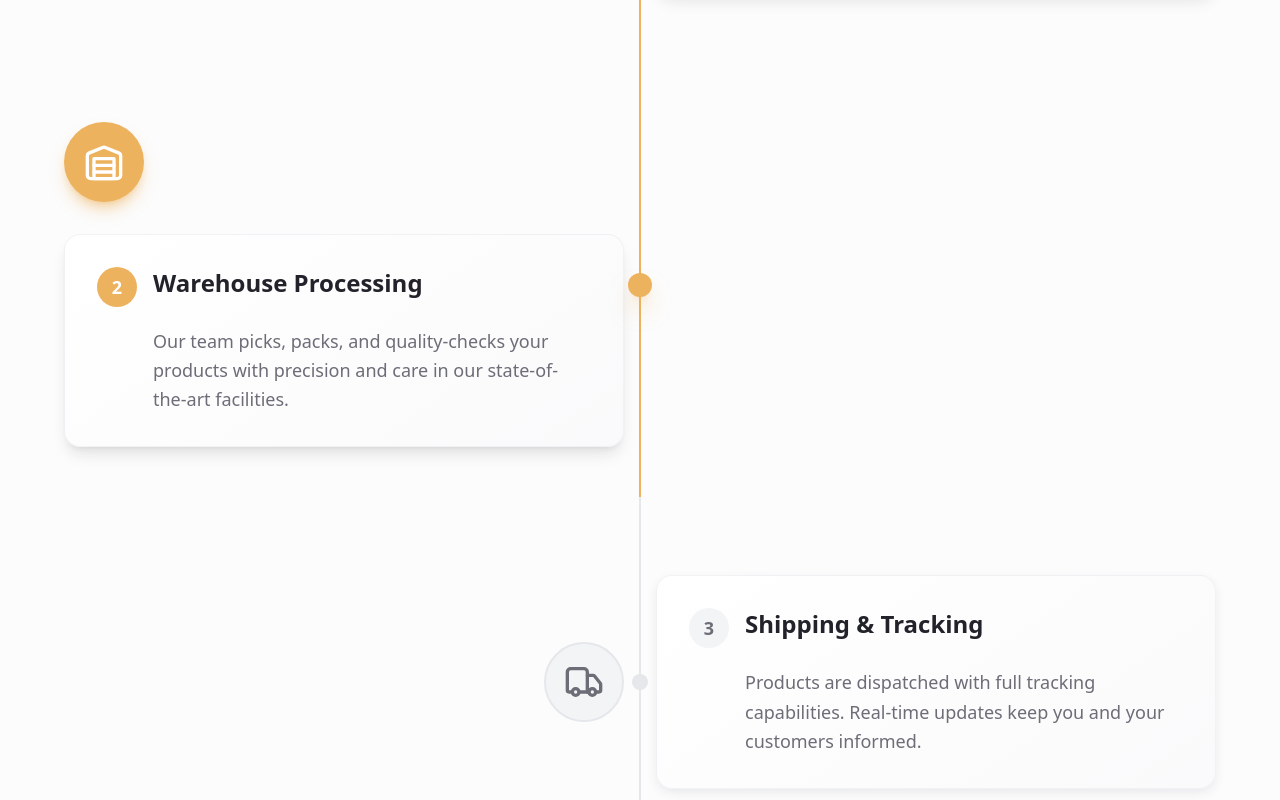
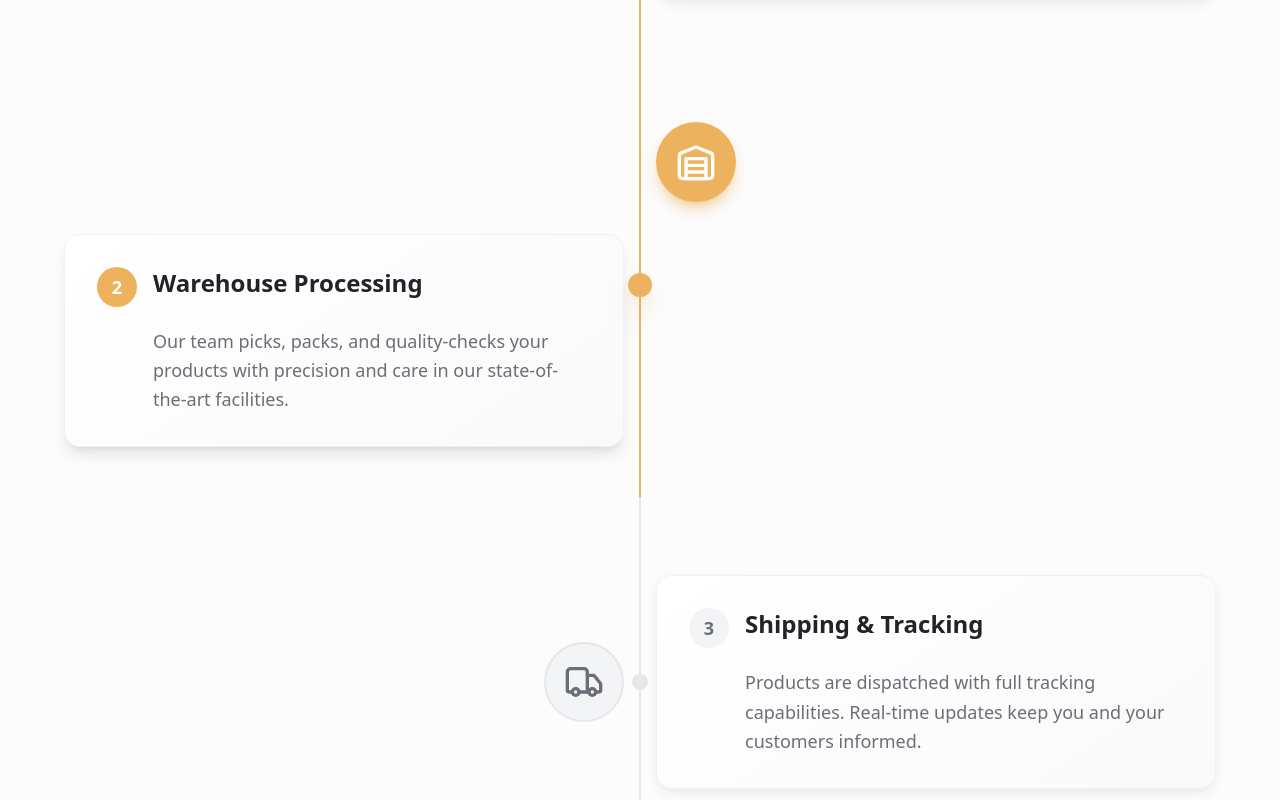
Before and after one commit to RajveerKalsi/partner-hub-design, a React (Vite) app: page / in a window 1280 px wide. Shown: the part 5360-6160 px from the top of the page. Built offline with nearby package versions, Linux system fonts and the light colour scheme; the HTML template or start-up script is replaced by a standard one.

Commit message:
Fix: Adjust icon positioning in How We Work section

```diff
--- a/src/components/HowWeWorkSection.tsx
+++ b/src/components/HowWeWorkSection.tsx
@@ -102,9 +102,9 @@ const HowWeWorkSection = () => {
                   ref={(el) => (stepsRef.current[index] = el)}
                   className="relative"
                 >
-                  <div className={`grid md:grid-cols-2 gap-8 items-center ${isLeft ? '' : 'md:grid-flow-dense'}`}>
+                  <div className="grid md:grid-cols-2 gap-8 items-center">
                     {/* Icon Side */}
-                    <div className={`flex ${isLeft ? 'md:justify-end' : 'md:justify-start'} justify-center`}>
+                    <div className={`flex ${isLeft ? 'md:justify-end' : 'md:justify-start md:col-start-2'} justify-center`}>
                       <div
                         className={`w-20 h-20 rounded-full flex items-center justify-center transition-all duration-500 ${
                           isActive
```
